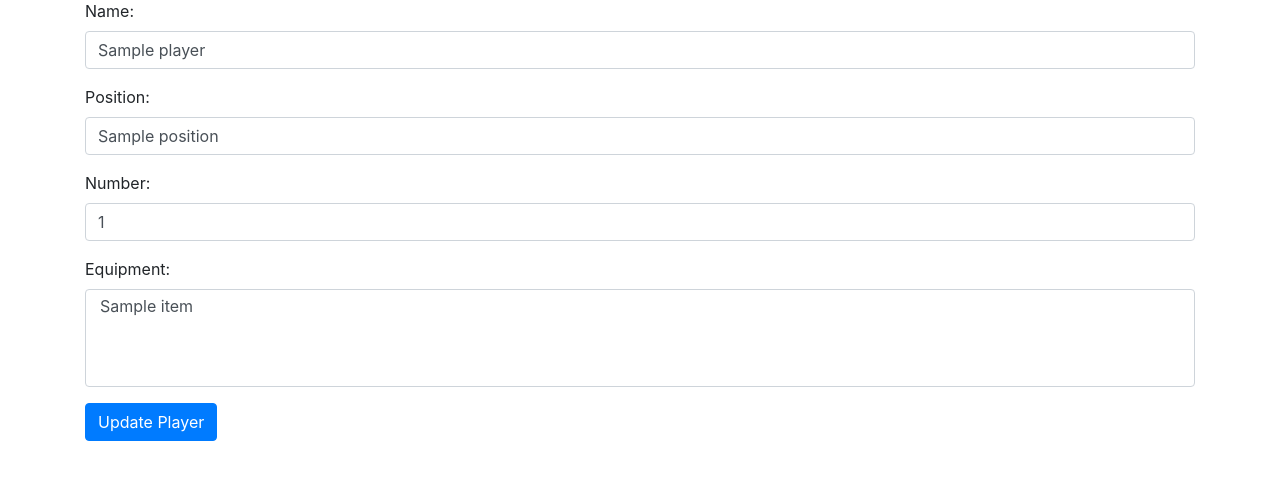
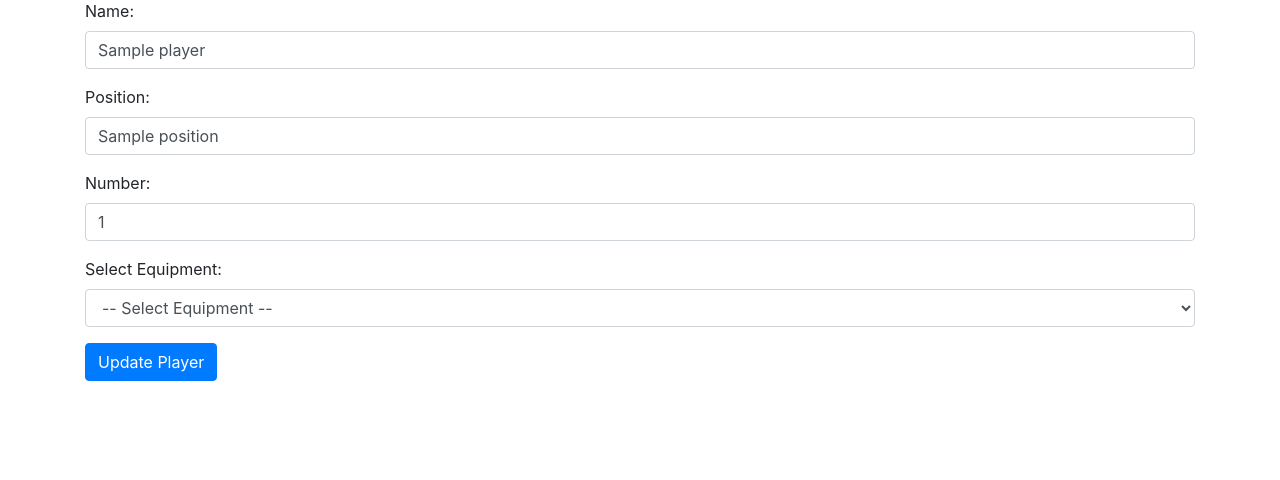
Before and after one commit to Pedro-Prado-Dev/Soccer-Manager, a Flask app: template app/templates/edit_player.html in a window 1280 px wide. Shown: the part 113-593 px from the top of the page. Run offline with Flask 3, Linux system fonts and the light colour scheme; the template is opened without the code that fills it: most values are stand-ins (such as "Sample title", 1, 10 or a date in 2020); some libraries are stand-ins or nearby versions.

Commit message:
:sparkles: feat:new column equipment

```diff
--- a/app/templates/base.html
+++ b/app/templates/base.html
@@ -34,6 +34,7 @@
 <div class="container">
     {% block content %}
     {% endblock %}
+
 </div>
 
 <script src="https://code.jquery.com/jquery-3.5.1.slim.min.js"
--- a/app/templates/edit_player.html
+++ b/app/templates/edit_player.html
@@ -15,14 +15,11 @@
         <input type="number" class="form-control" id="number" name="number" value="{{ player.number }}" required>
     </div>
     <div class="form-group">
-        <label for="equipment">Equipment:</label>
-        <select id="equipment" name="equipment[]" multiple class="form-control">
+        <label for="equipment">Select Equipment:</label>
+        <select id="equipment" name="equipment" class="form-control">
+            <option value="">-- Select Equipment --</option>
             {% for item in equipment %}
-                {% if item._id in player.equipment %}
-                    <option value="{{ item._id }}" selected>{{ item.name }}</option>
-                {% else %}
-                    <option value="{{ item._id }}">{{ item.name }}</option>
-                {% endif %}
+                <option value="{{ item._id }}" {% if player.equipment and item._id == player.equipment %}selected{% endif %}>{{ item.name }}</option>
             {% endfor %}
         </select>
     </div>
--- a/app/templates/players.html
+++ b/app/templates/players.html
@@ -9,6 +9,7 @@
             <th>Name</th>
             <th>Position</th>
             <th>Number</th>
+            <th>Equipment</th>
             <th>Actions</th>
         </tr>
     </thead>
@@ -18,6 +19,7 @@
             <td>{{ player.name }}</td>
             <td>{{ player.position }}</td>
             <td>{{ player.number }}</td>
+            <td>{{ player.equipment_name }}</td>
             <td>
                 <a href="{{ url_for('main.edit_player', player_id=player._id) }}" class="btn btn-sm btn-primary">Edit</a>
                 <form action="{{ url_for('main.delete_player', player_id=player._id) }}" method="post" style="display: inline;">
```
